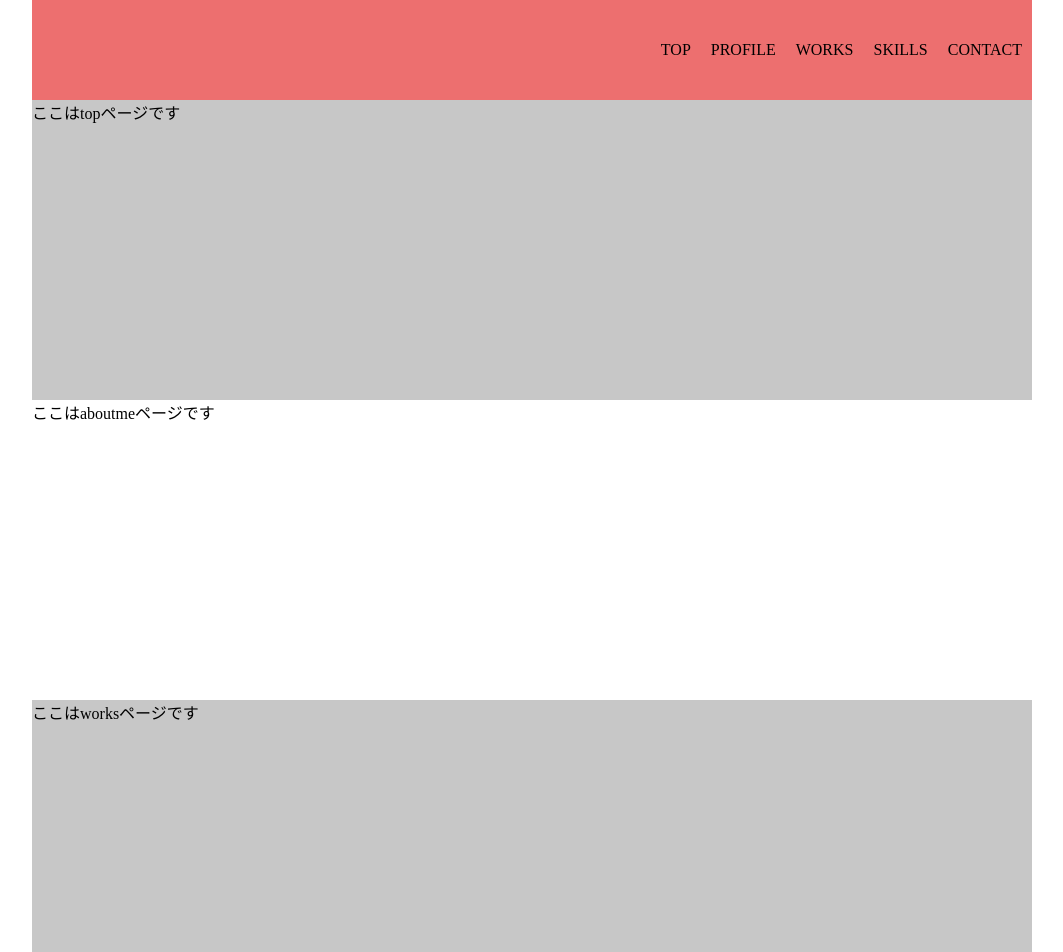
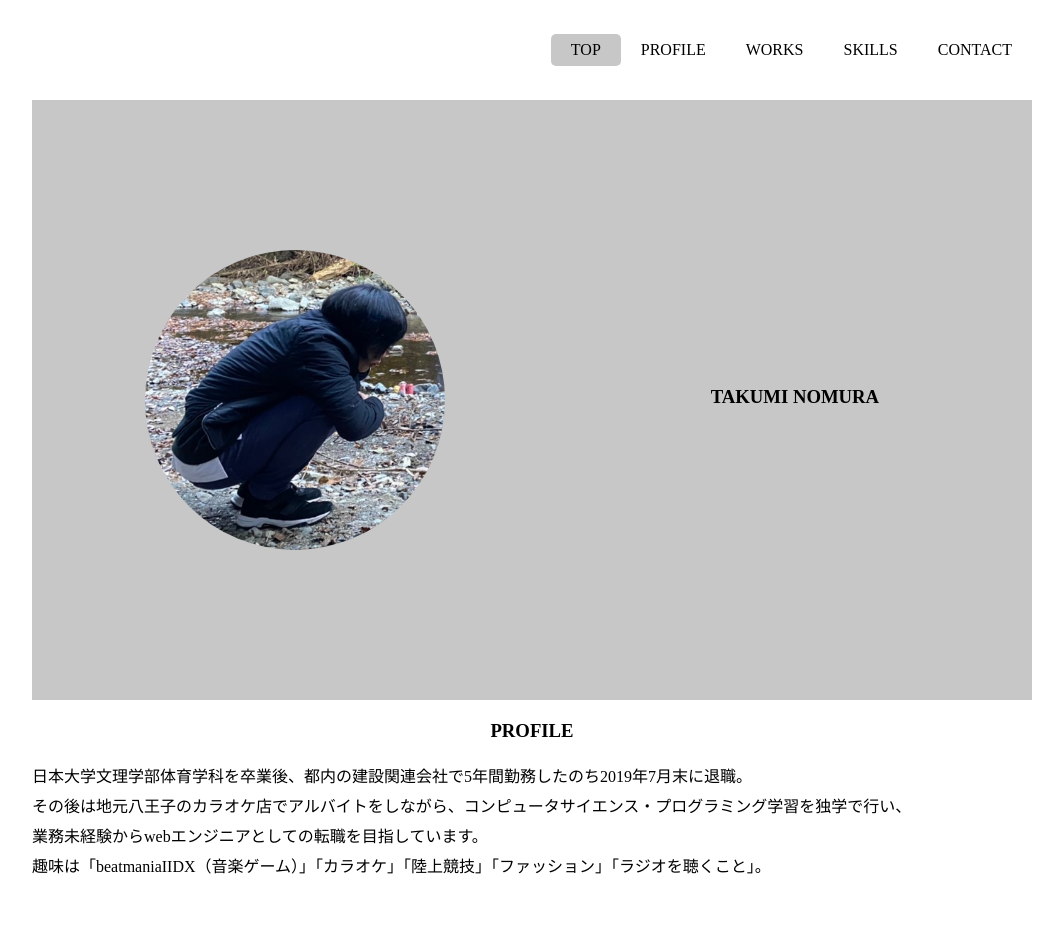
Before and after one commit to ta93n/profile_page, a React (Create React App) app: page / in a window 1280 px wide. Shown: the top 952 px of the page, without its empty margins (108-1171 px from the left). Built offline with nearby package versions, Linux system fonts and the light colour scheme.

Commit message:
[add]topの更新

```diff
--- a/src/App.scss
+++ b/src/App.scss
@@ -12,19 +12,24 @@ p {
 
 header {
   height: 100px;
-  background-color: #ed6f6f;
+  width: inherit;
+  background-color: #fff;
+  position: fixed;
   nav {
     height: 100%;
     display: flex;
     float: right;
     a {
-      margin: auto 10px;
+      margin: auto 0px;
+      padding: 7px 20px;
+      border-radius: 5px;
     }
     a:hover {
+      transition-duration: 0.2s;
       background-color: #c7c7c7;
     }
     .active {
-      border-bottom: 2px solid #fff;
+      background-color: #c7c7c7;
     }
   }
 }
@@ -32,27 +37,58 @@ header {
 .main {
   flex: 1;
   background-color: #c7c7c7;
-  height: 500px;
   #top {
-    height: 300px;
+    margin-top: 100px;
+    height: 600px;
+    display: flex;
+    justify-content: space-around;
+    .top_left {
+      text-align: center;
+      img {
+        width: 300px;
+        height: 300px;
+        border-radius: 200px;
+        margin: 150px 0;
+      }
+    }
+    .top_right {
+      text-align: center;
+      h3 {
+        margin: 286px 40px;
+      }
+    }
   }
   #profile {
-    height: 300px;
+    height: 600px;
     background-color: #fff;
+    .profile_title {
+      text-align: center;
+      h3 {
+        padding: 20px 0;
+        margin: 0;
+      }
+    }
+    .profile_contents {
+      p {
+        line-height: 30px;
+      }
+    }
   }
   #works {
-    height: 300px;
+    height: 600px;
   }
   #skills {
-    height: 300px;
+    height: 600px;
     background-color: #fff;
   }
   #contact {
-    height: 300px;
+    height: 600px;
   }
   #scroll_up {
+    height: 150px;
     background-color: #fff;
     text-align: center;
+    font-size: 50px;
   }
 }
 
--- a/src/Components/Header.js
+++ b/src/Components/Header.js
@@ -11,7 +11,7 @@ class Header extends React.Component {
             to="top" // top要素にスクロール
             spy={true} // スクロールがターゲット位置にあるときにリンクを選択する
             smooth={true} // スクロールをアニメーションにする
-            offset={-70} // スクロール位置の調整
+            offset={-120} // スクロール位置の調整
             duration= {300} // スクロールアニメーションの時間
           >TOP</Link>
           <Link
@@ -19,7 +19,7 @@ class Header extends React.Component {
             to="profile"
             spy={true}
             smooth={true}
-            offset={-70}
+            offset={-120}
             duration= {300}
           >PROFILE</Link>
           <Link
@@ -27,7 +27,7 @@ class Header extends React.Component {
             to="works"
             spy={true}
             smooth={true}
-            offset={-70}
+            offset={-120}
             duration= {300}
           >WORKS</Link>
           <Link
@@ -35,7 +35,7 @@ class Header extends React.Component {
             to="skills"
             spy={true}
             smooth={true}
-            offset={-70}
+            offset={-120}
             duration= {300}
           >SKILLS</Link>
           <Link
@@ -43,7 +43,7 @@ class Header extends React.Component {
             to="contact"
             spy={true}
             smooth={true}
-            offset={-70}
+            offset={-120}
             duration= {300}
           >CONTACT</Link>
         </nav>
--- a/src/Components/Profile.js
+++ b/src/Components/Profile.js
@@ -6,7 +6,17 @@ class Profile extends React.Component {
 
     return(
       <div id="profile">
-        <p>ここはaboutmeページです</p>
+        <div className="profile_title">
+          <h3>PROFILE</h3>
+        </div>
+        <div className="profile_contents">
+          <p>
+            日本大学文理学部体育学科を卒業後、都内の建設関連会社で5年間勤務したのち2019年7月末に退職。<br />
+            その後は地元八王子のカラオケ店でアルバイトをしながら、コンピュータサイエンス・プログラミング学習を独学で行い、<br />
+            業務未経験からwebエンジニアとしての転職を目指しています。<br />
+            趣味は「beatmaniaIIDX（音楽ゲーム）」「カラオケ」「陸上競技」「ファッション」「ラジオを聴くこと」。<br />
+          </p>
+        </div>
       </div>
     );
   }
--- a/src/Components/Top.js
+++ b/src/Components/Top.js
@@ -4,7 +4,12 @@ class Top extends React.Component {
   render(){
     return(
       <div id="top">
-        <p>ここはtopページです</p>
+        <div className="top_left">
+          <img src="top.jpg" />
+        </div>
+        <div className="top_right">
+          <h3>TAKUMI NOMURA</h3>
+        </div>
       </div>
     );
   }
```
Also changed, not shown: public/top.jpg (added), 1 other file (tests, documents, lock files or other folders).
